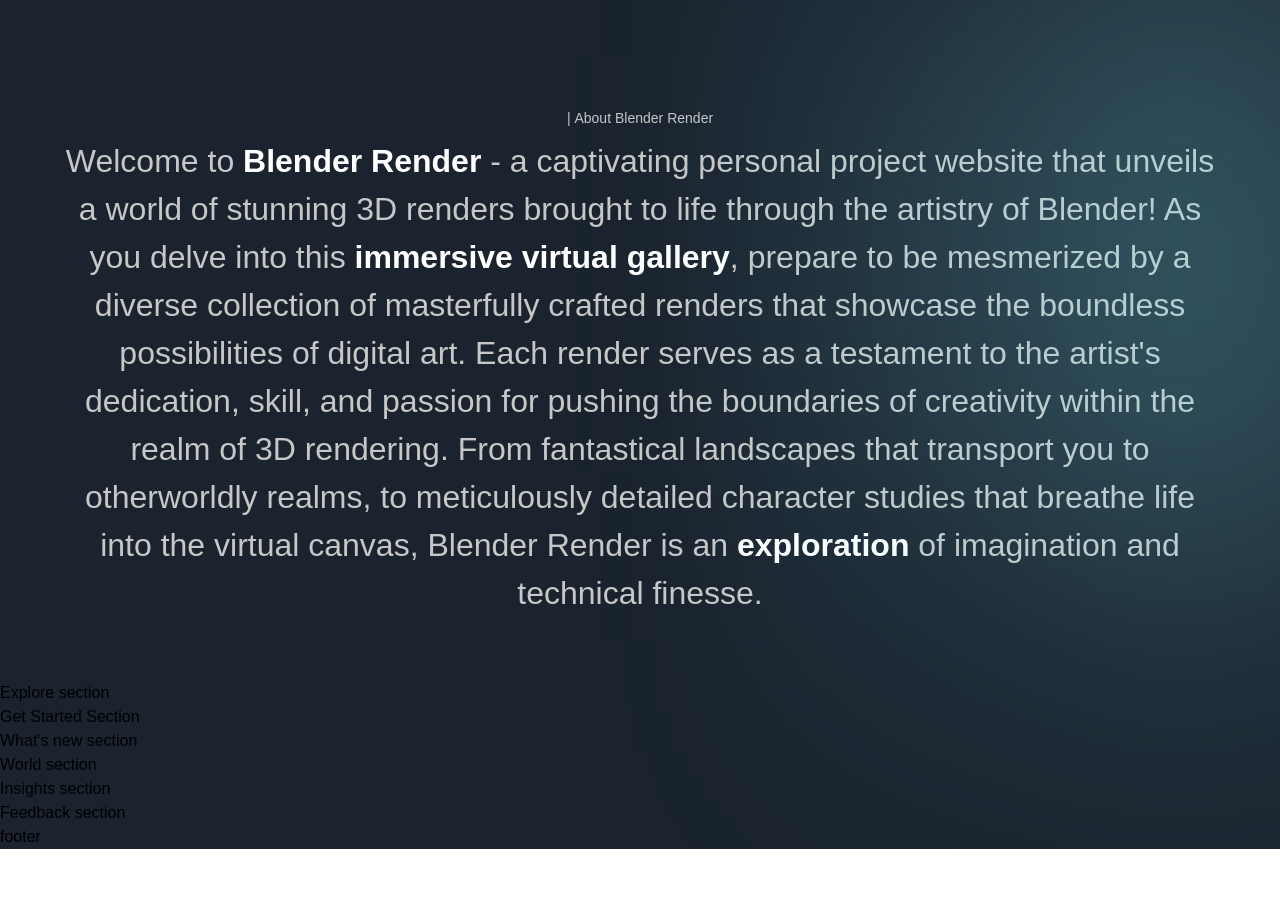
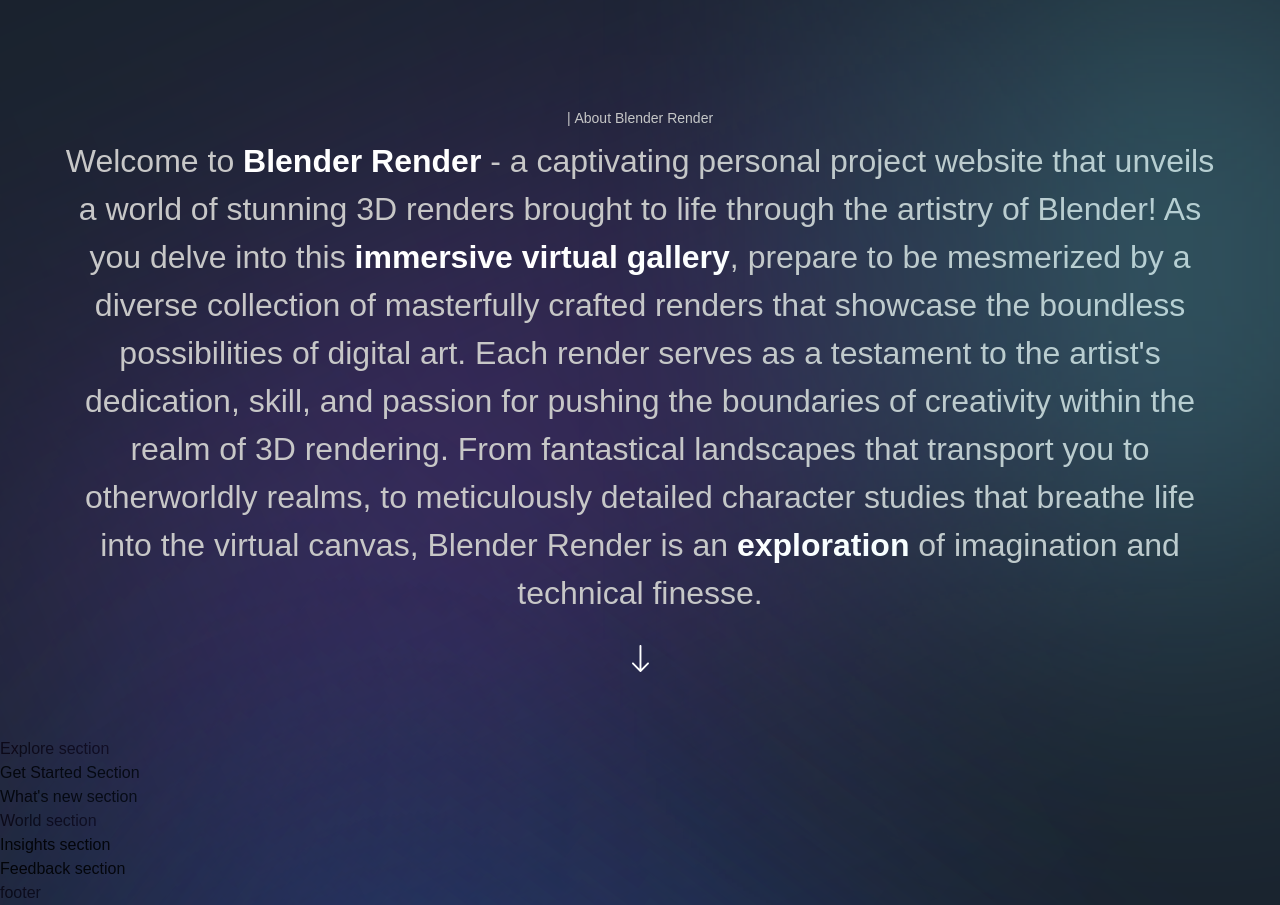
Before and after one commit to JidOmid/blender-profile, a Next.js app: page / in a window 1280 px wide. Shown: the part 1060-1965 px from the top of the page. Before the commit the page ends 1909 px from the top, so only its background shows below. Built offline with nearby package versions, Linux system fonts and the light colour scheme; a web font is replaced by a local one.

Commit message:
finished about section

```diff
--- a/app/page.js
+++ b/app/page.js
@@ -14,13 +14,22 @@
   <div className="bg-primary-black overflow-hidden">
     <Navbar />
     <Hero />
+    <div className="relative">
       <About />
+      <div className="gradient-03 z-0" />
       <Explore />
+    </div>
+    <div className="relative">
       <GetStarted />
+      <div className="gradient-04 z-0" />
       <WhatsNew />
+    </div>
     <World />
+    <div className="relative">
       <Insights />
+      <div className="gradient-04 z-0" />
       <Feedback />
+    </div>
     <Footer />
   </div>
 );
--- a/sections/About.jsx
+++ b/sections/About.jsx
@@ -39,6 +39,12 @@
         <span className="font-extrabold text-white">exploration</span> of
         imagination and technical finesse.
       </motion.p>
+      <motion.img
+        variants={fadeIn("up", "tween", 0.3, 1)}
+        src="/arrow-down.svg"
+        alt="arrow down"
+        className="w-[18px] h-[28px] object-contain mt-[28px]"
+      />
     </motion.div>
   </section>
 );
```
Lines whose indentation alone changed are shown as unchanged.
